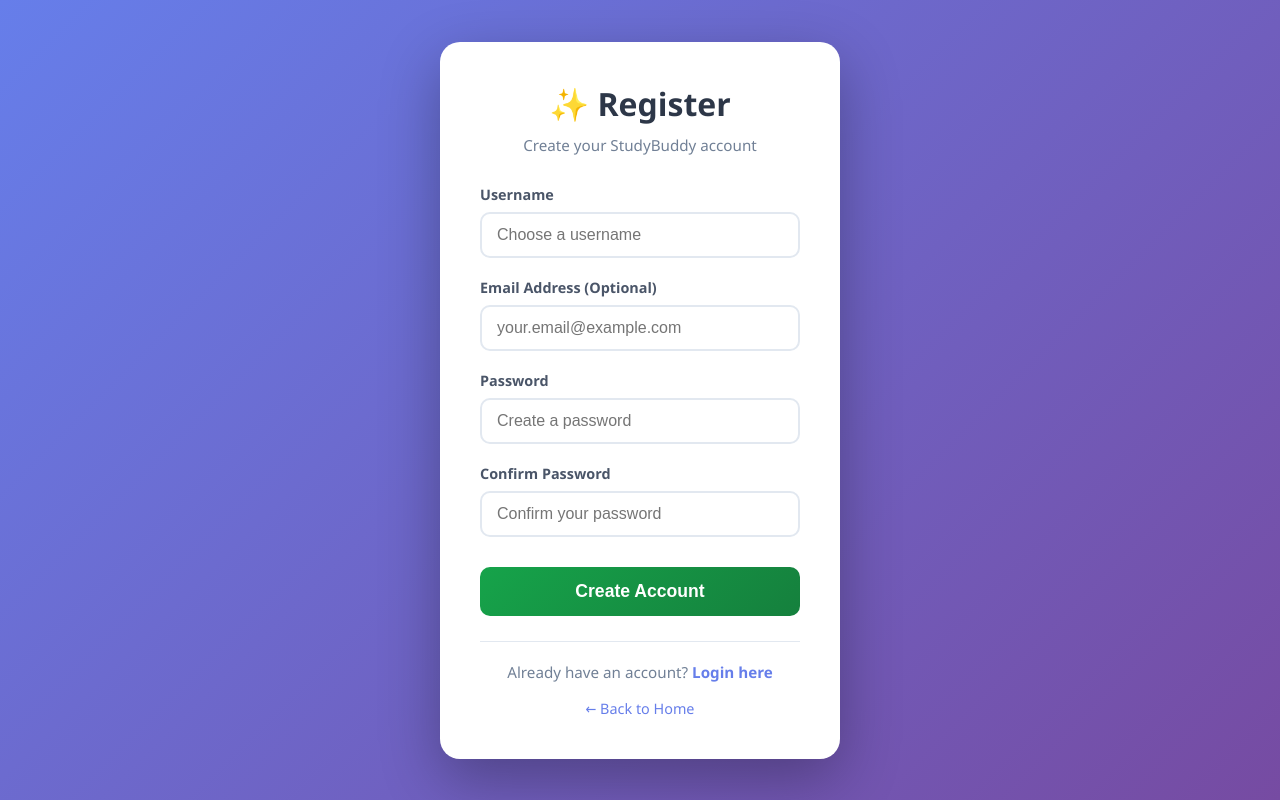
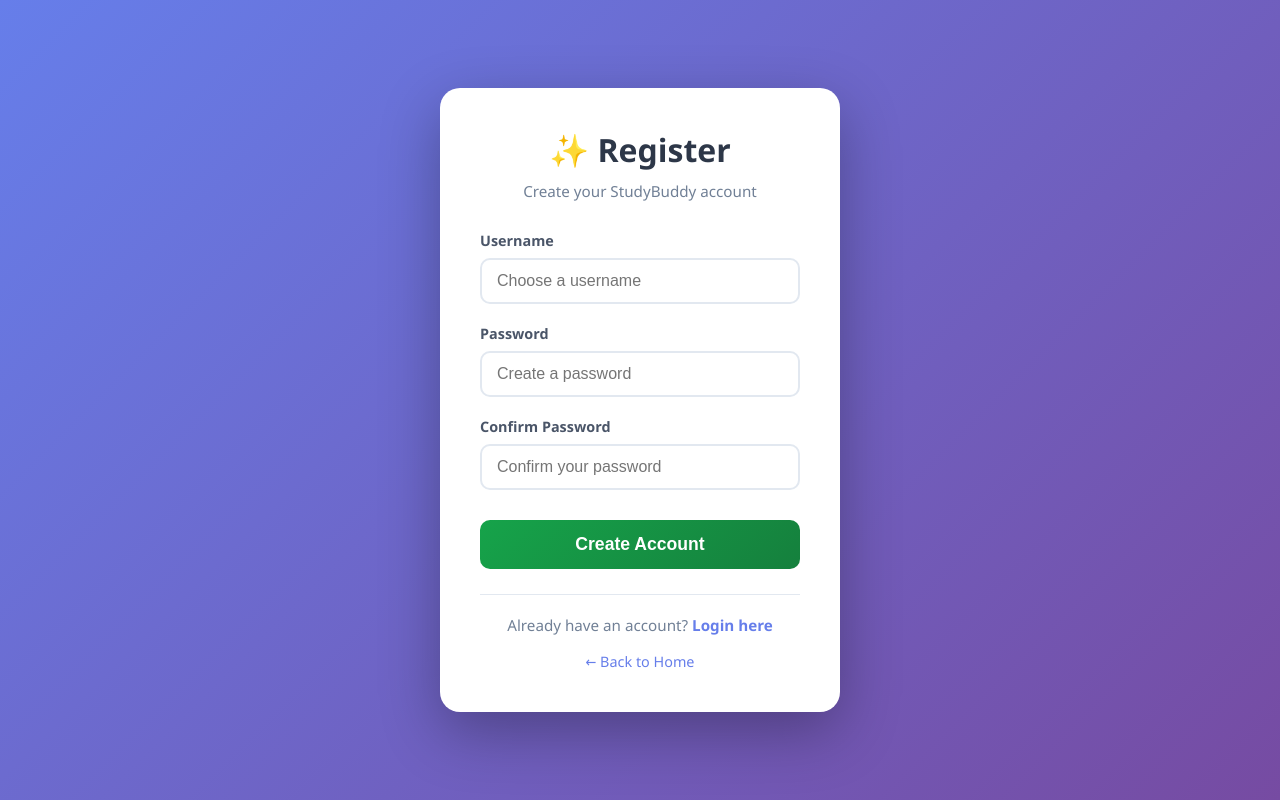
Before and after one commit to Makendy-Midouin-STAC-Software-Engineer/Fall2025-Tuesday-Team-2, a Django app: page /studybuddy/register/ in a window 1280 px wide. Run offline with Django 5.2, Linux system fonts and the light colour scheme.

Commit message:
Remove email field from registration - Simplified registration to username and password only for cleaner deployment. All core features working: synchronized Pomodoro timer, room/message management, notes, and admin panel.

```diff
--- a/mysite/settings.py
+++ b/mysite/settings.py
@@ -31,6 +31,7 @@ ALLOWED_HOSTS = [
     '.elasticbeanstalk.com',  # Allow any EB environment
     'localhost',
     '127.0.0.1',
+    'studybuddy-envi.eba-jbr4wy32.us-east-1.elasticbeanstalk.com',
 ]
 
 
--- a/studybuddy/templates/studybuddy/register.html
+++ b/studybuddy/templates/studybuddy/register.html
@@ -62,7 +62,6 @@
             font-size: 0.9em;
         }
         input[type="text"],
-        input[type="email"],
         input[type="password"] {
             width: 100%;
             padding: 12px 15px;
@@ -73,7 +72,6 @@
             outline: none;
         }
         input[type="text"]:focus,
-        input[type="email"]:focus,
         input[type="password"]:focus {
             border-color: #667eea;
             box-shadow: 0 0 0 3px rgba(102, 126, 234, 0.1);
@@ -151,11 +149,6 @@
             </div>
 
             <div class="form-group">
-                <label for="email">Email Address (Optional)</label>
-                <input type="email" name="email" id="email" placeholder="your.email@example.com">
-            </div>
-
-            <div class="form-group">
                 <label for="password">Password</label>
                 <input type="password" name="password" id="password" required placeholder="Create a password">
             </div>
--- a/studybuddy/views.py
+++ b/studybuddy/views.py
@@ -42,7 +42,6 @@ def custom_logout(request):
 def custom_register(request):
     if request.method == 'POST':
         username = request.POST.get('username')
-        email = request.POST.get('email')
         password = request.POST.get('password')
         password2 = request.POST.get('password2')
 
@@ -51,14 +50,12 @@ def custom_register(request):
             messages.error(request, "Passwords do not match.")
         elif User.objects.filter(username=username).exists():
             messages.error(request, "Username already exists.")
-        elif email and User.objects.filter(email=email).exists():
-            messages.error(request, "An account with this email already exists.")
         else:
             # Create user and log them in immediately
-            user = User.objects.create_user(username=username, email=email or '', password=password)
+            user = User.objects.create_user(username=username, password=password)
             user.save()
 
-            # Create user profile for future use (email verification can be added later)
+            # Create user profile for future use
             UserProfile.objects.create(user=user, email_verified=True)
 
             # Log them in automatically
```
Also changed, not shown: README.md, db.sqlite3.
